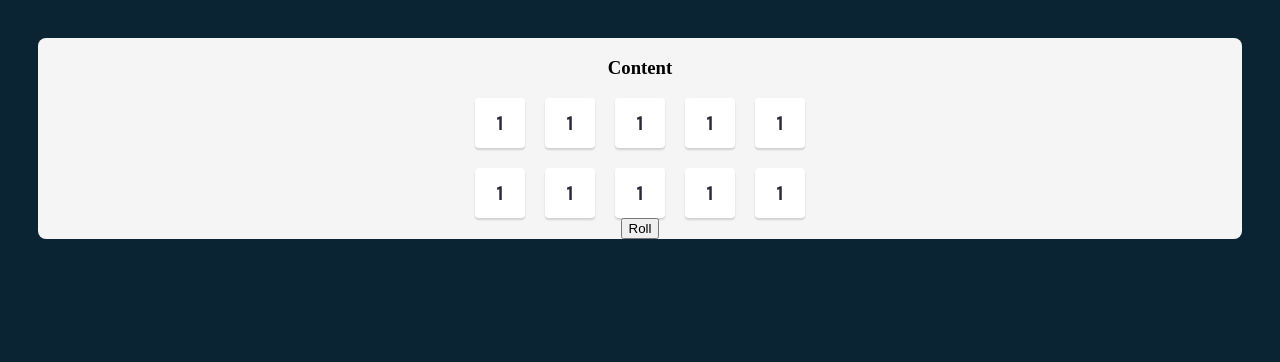
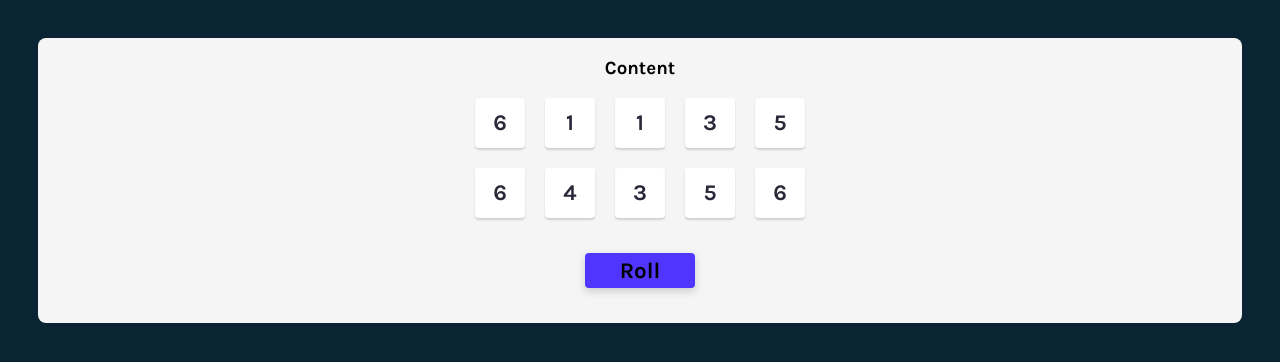
Before and after one commit to Brayve-Pancake/tenzies-game, a React (Vite) app in the folder tenzies-game/: page / in a window 1280 px wide. Shown: the top 362 px of the page. Built offline with nearby package versions, Linux system fonts and the light colour scheme.

Commit message:
Add roll button full functionality

```diff
--- a/tenzies-game/src/App.jsx
+++ b/tenzies-game/src/App.jsx
@@ -1,5 +1,4 @@
 import { useState } from "react";
-import Button from "./components/Button";
 import Content from "./components/Content";
 import Die from "./components/Die";
 
@@ -15,22 +14,19 @@ export default function App() {
     return newDice;
   }
 
+  function rollDice() {
+    setDice(allNewDice());
+  }
+
+  const newDiceArray = dice.map((die) => <Die value={die} />);
+
   return (
     <div className="board">
       <Content />
-      <div className="die--container">
-        <Die value="1" />
-        <Die value="1" />
-        <Die value="1" />
-        <Die value="1" />
-        <Die value="1" />
-        <Die value="1" />
-        <Die value="1" />
-        <Die value="1" />
-        <Die value="1" />
-        <Die value="1" />
-      </div>
-      <Button allNewDice={allNewDice} />
+      <div className="die--container">{newDiceArray}</div>
+      <button className="button--roll" onClick={rollDice}>
+        Roll
+      </button>
     </div>
   );
 }
--- a/tenzies-game/src/components/Button.jsx
+++ /dev/null
@@ -1,3 +0,0 @@
-export default function Button(props) {
-  return <button onClick={props.allNewDice}>Roll</button>;
-}
--- a/tenzies-game/src/index.css
+++ b/tenzies-game/src/index.css
@@ -5,6 +5,7 @@
 body {
   margin: 0;
   background: #0b2434;
+  font-family: Karla, sans-serif;
 }
 
 .board {
@@ -23,13 +24,32 @@ body {
   gap: 20px;
 }
 
+button {
+  font-family: Karla, sans-serif;
+  font-size: 1.4rem;
+  border: 0;
+  border-radius: 4px;
+}
+
 .die {
   background: #ffffff;
   box-shadow: 0px 2px 2px rgba(0, 0, 0, 0.15);
-  border-radius: 4px;
-  border: 0;
-
-  font-family: Karla;
-  font-size: 21px;
   color: #2b283a;
 }
+
+.button--roll {
+  margin-block: 35px;
+  height: 35px;
+  width: 110px;
+  background: #5035ff;
+  box-shadow: 0px 3px 8px rgba(0, 0, 0, 0.18);
+  cursor: pointer;
+}
+
+.button--roll:hover {
+  outline: black solid 1px;
+}
+
+.button--roll:active {
+  box-shadow: inset 5px 5px 10px -3px rgba(0, 0, 0, 0.7);
+}
```
